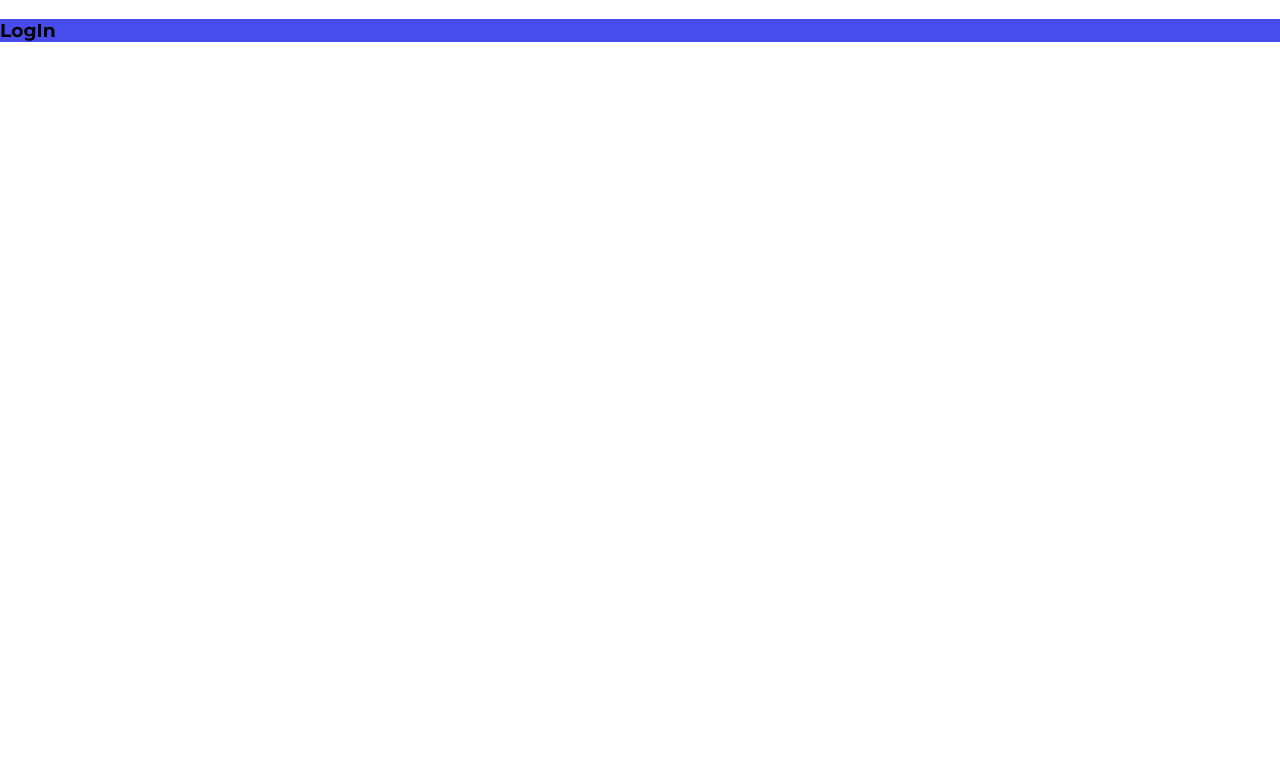
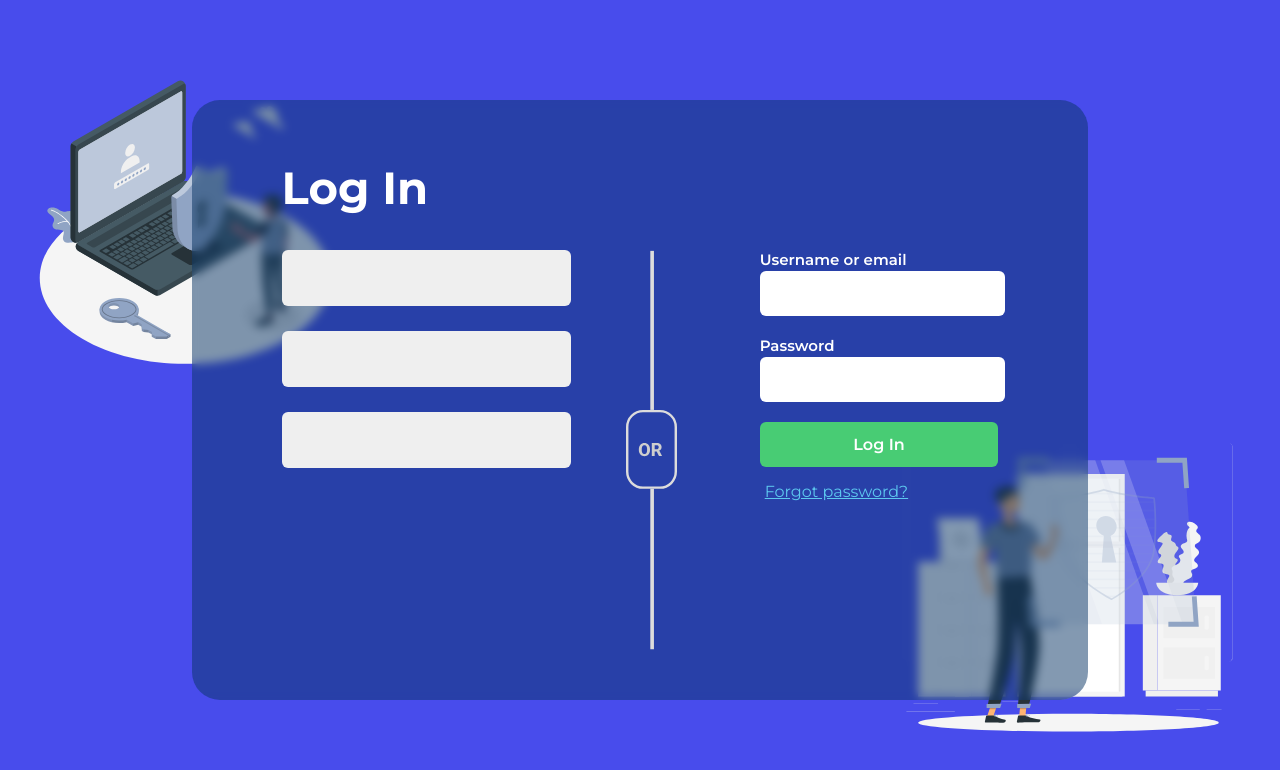
Before and after one commit to Dawidsjd/Automatizasion, a React (Create React App) app: page /logIn in a window 1280 px wide. Shown: the top 770 px of the page. Built offline with nearby package versions, Linux system fonts and the light colour scheme.

Commit message:
First wersion Log In page

```diff
--- a/src/App.css
+++ b/src/App.css
@@ -58,3 +58,8 @@
   border-radius: 10px;
   border: 0px solid #ffffff;
 }
+
+input,
+button {
+  border: none;
+}
--- a/src/App.jsx
+++ b/src/App.jsx
@@ -18,7 +18,7 @@ function App() {
           <Route exact path='/' element={<Home />} />
           <Route exact path='/HomeDashboard' element={<HomeDashboard />} />
           <Route exact path='/SchoolDashboard' element={<SchoolDashboard />} />
-          <Route exact path='/LogIn' element={<LogIn />} />
+          <Route exact path='/logIn' element={<LogIn />} />
         </Routes>
       </BrowserRouter>
     </>
--- a/src/Components/HomeAssets/Hero/Hero.jsx
+++ b/src/Components/HomeAssets/Hero/Hero.jsx
@@ -37,7 +37,6 @@ const Hero = () => {
             <Link to='/LogIn'>Links</Link>
           </StyledButtons>
         </StyledHeroContent>
-
         <StyledImageWave>
           <img src={wave} />
         </StyledImageWave>
--- a/src/pages/LogIn/LogIn.jsx
+++ b/src/pages/LogIn/LogIn.jsx
@@ -1,13 +1,53 @@
 import React from 'react';
-import { LogInContainer } from './styles';
+import {
+  StyledLogInContainer,
+  StyledLogInWrapper,
+  StyledLogInContent,
+  UserDataWrapper,
+  SocialLogIn,
+  StyledDefaultLogIn,
+  SingleInput,
+  StyledSeparate,
+  StyledButtons,
+  StyledLinkRegister,
+} from './styles';
+import LineLogIn from '../../assets/LineLogIn.svg';
+
+import { Link } from 'react-router-dom';
 
 const LogIn = () => {
   return (
-    <LogInContainer>
-      <section>
-        <h1>LogIn</h1>
-      </section>
-    </LogInContainer>
+    <StyledLogInContainer>
+      <StyledLogInWrapper>
+        <StyledLogInContent>
+          <h1>Log In</h1>
+          <UserDataWrapper>
+            <SocialLogIn>
+              <StyledButtons>
+                <button></button>
+                <button></button>
+                <button></button>
+              </StyledButtons>
+            </SocialLogIn>
+            <StyledSeparate></StyledSeparate>
+            <StyledDefaultLogIn>
+              <SingleInput>
+                <p>Username or email</p>
+                <input type='text' />
+              </SingleInput>
+              <SingleInput>
+                <p>Password</p>
+                <input type='password' />
+              </SingleInput>
+              <button>Log In</button>
+              <StyledLinkRegister to='/register'>
+                Forgot password?
+              </StyledLinkRegister>
+            </StyledDefaultLogIn>
+          </UserDataWrapper>
+        </StyledLogInContent>
+      </StyledLogInWrapper>
+    </StyledLogInContainer>
   );
 };
 
--- a/src/pages/LogIn/styles.js
+++ b/src/pages/LogIn/styles.js
@@ -1,10 +1,123 @@
 import { styled } from '@mui/material/styles';
 import loginBackground from '../../assets/loginBackground.svg';
+import Separate from '../../assets/LineLogIn.svg';
 
-export const LogInContainer = styled('section')(({ theme }) => ({
+import { Link } from 'react-router-dom';
+
+export const StyledLogInContainer = styled('section')(({ theme }) => ({
   width: '100%',
+  height: '100vh',
   background: `url(${loginBackground})`,
   backgroundSize: 'cover',
   backgroundRepeat: 'no-repeat',
   backgroundPosition: 'center',
+  position: 'absolute',
+  display: 'flex',
+  alignItems: 'center',
+  justifyContent: 'center',
 }));
+
+export const StyledLogInWrapper = styled('section')(({ theme }) => ({
+  width: '70%',
+  height: '75vh',
+  position: 'relative',
+  background: 'rgba(8, 52, 100, 0.5)',
+  backdropFilter: 'blur(5px)',
+  display: 'flex',
+  justifyContent: 'center',
+  alignItems: 'center',
+  borderRadius: '28px',
+}));
+
+export const StyledLogInContent = styled('section')(({ theme }) => ({
+  width: '80%',
+  height: '60vh',
+  color: 'white',
+  h1: {
+    margin: '0 0 35px 0 ',
+    color: 'white',
+    fontSize: '45px',
+  },
+}));
+
+export const UserDataWrapper = styled('div')(({ theme }) => ({
+  width: '100%',
+  height: '50vh',
+  display: 'flex',
+  h1: {
+    margin: '0',
+    color: 'white',
+    fontSize: '45px',
+  },
+}));
+
+export const SocialLogIn = styled('div')(({ theme }) => ({
+  width: '50%',
+  height: '100%',
+  display: 'flex',
+  flexDirection: 'column',
+  button: {
+    padding: '28px',
+    background: '3A61B4',
+    borderRadius: '6px',
+  },
+  h1: {
+    margin: '0',
+    color: 'white',
+    fontSize: '45px',
+  },
+}));
+
+export const StyledSeparate = styled('div')(({ theme }) => ({
+  background: `url(${Separate})`,
+  backgroundSize: 'contain',
+  backgroundRepeat: 'no-repeat',
+  backgroundPosition: 'center',
+  width: '60px',
+}));
+
+export const StyledDefaultLogIn = styled('div')(({ theme }) => ({
+  marginLeft: '5em',
+  width: '35%',
+  button: {
+    width: '100%',
+    color: 'white',
+    padding: '13px',
+    borderRadius: '6px',
+    background: '#48CC74',
+    fontSize: '16px',
+    fontWeight: '600',
+  },
+}));
+
+export const SingleInput = styled('div')(({ theme }) => ({
+  marginBottom: '20px',
+  p: {
+    margin: '0 0 2px 0',
+    fontSize: '15px',
+    fontWeight: '600',
+  },
+
+  input: {
+    padding: '13px',
+    fontSize: '16px',
+    width: '92%',
+    borderRadius: '6px',
+  },
+}));
+
+export const StyledButtons = styled('div')(({ theme }) => ({
+  width: '85%',
+  display: 'flex',
+  flexDirection: 'column',
+  gap: '25px',
+}));
+
+export const StyledLinkRegister = styled(Link)(({ theme }) => ({
+  display: 'flex',
+  justifyItems: 'center',
+  marginTop: '10px',
+  padding: '5px',
+  color: '#5DC8EF',
+  fontSize: '16px',
+}));
```
Also changed, not shown: src/assets/LineLogIn.svg (added).
